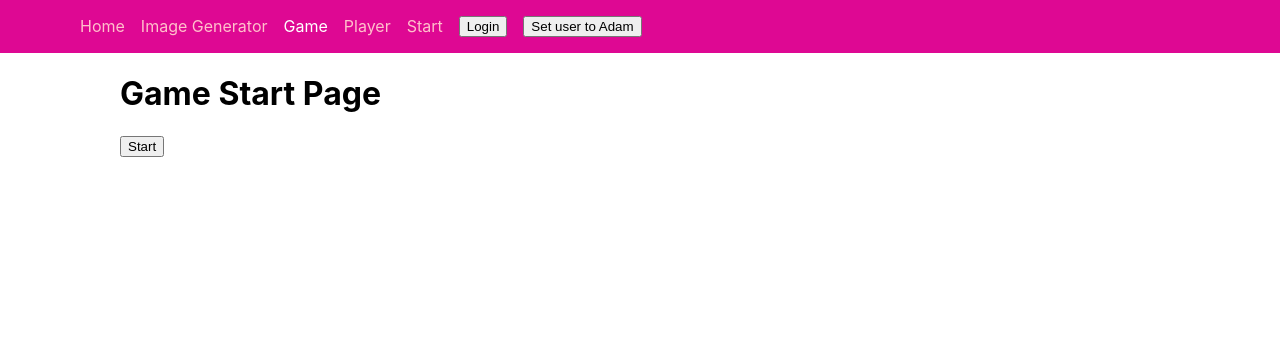
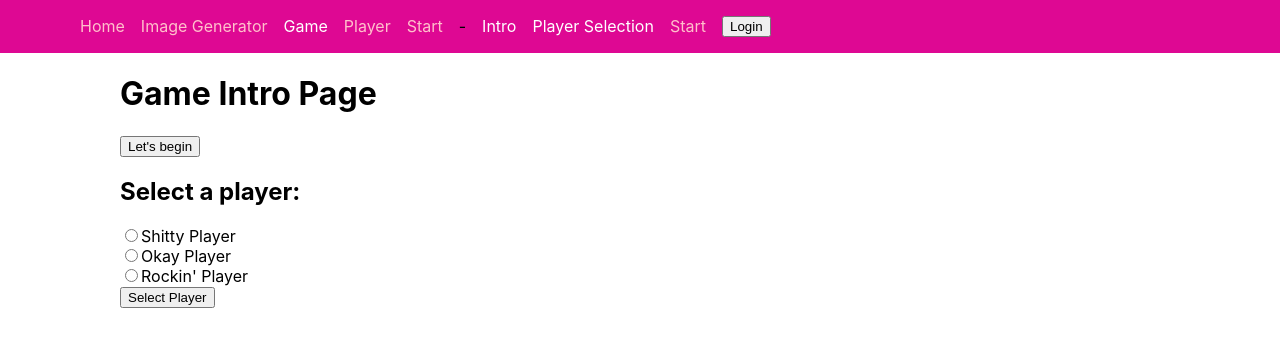
Before and after one commit to jesskreck/reincarnation-game, a React (Create React App) app: page /Game/PlayerSelection in a window 1280 px wide. Shown: the top 346 px of the page. Built offline with nearby package versions, Linux system fonts and the light colour scheme; the HTML template or start-up script is replaced by a standard one.

Commit message:
Fetch corrected, Navbar and Routes organised

```diff
--- a/src/App.js
+++ b/src/App.js
@@ -34,14 +34,15 @@ function App() {
 
           <Route path="ImageGenerator" element={ <ImageGenerator /> } />
 
-
+          {/* why is nested route not working? */}
           <Route path='Game' element={ <GameIntro /> } >
             <Route path='PlayerSelection' element={ < PlayerSelection /> } />
             <Route path='Start' element={ <Game /> } />
           </Route>
 
-            <Route path="PlayerSelection" element={ < PlayerSelection /> } />
-            <Route path="Start" element={ <Game /> } />
+          {/* delete the following when nested is working */}
+            {/* <Route path="PlayerSelection" element={ < PlayerSelection /> } />
+            <Route path="Start" element={ <Game /> } /> */}
 
         </Routes>
 
--- a/src/components/parent/Navbar.jsx
+++ b/src/components/parent/Navbar.jsx
@@ -27,13 +27,14 @@ function Navbar() {
         <NavLink to={"/Start"}>Start</NavLink>
 
         {/* why are the nested routes not working? */}
-        {/* { location.pathname.includes("Game") ?
+        { location.pathname.includes("Game") ?
             <>
               -
+              <NavLink to="/Game">Intro</NavLink>
               <NavLink to="/Game/PlayerSelection">Player Selection</NavLink>
               <NavLink to="/Game/Start">Start</NavLink>
             </>
-          : null} */}
+          : null}
 
 
         <button onClick={() => setShowModal(true)}>Login</button>
@@ -44,11 +45,6 @@ function Navbar() {
         </Modal>
 
 
-
-        <button onClick={() => setUser("Adam")}>Set user to Adam</button>
-        {/* profile page not set up yet */}
-        {/* {user && <NavLink to={"/Profile"}>{user}</NavLink>} */}
-
       </nav>
     </>
   );
--- a/src/index.js
+++ b/src/index.js
@@ -8,11 +8,11 @@ import { BrowserRouter } from 'react-router-dom'
 
 const root = ReactDOM.createRoot(document.getElementById('root'));
 root.render(
-  <React.StrictMode>
+  // <React.StrictMode>
     <BrowserRouter>
       <App />
     </BrowserRouter>
-  </React.StrictMode>
+  // </React.StrictMode>
 );
 
 
--- a/src/pages/GameIntro.jsx
+++ b/src/pages/GameIntro.jsx
@@ -1,16 +1,16 @@
 import React from 'react'
-import { Link } from 'react-router-dom'
-// import Game from "./Game";
+import { Link, Outlet } from 'react-router-dom'
 
 
 export default function GameIntro() {
     return (
       <div className='page container'>
 
-      <h1>Game Start Page</h1>
-      <Link to="/PlayerSelection">
-              <button>Start</button>
-      </Link>
+      <h1>Game Intro Page</h1>
+      <Link to="/Game/PlayerSelection">
+              <button>Let's begin</button>
+        </Link>
+        <Outlet />
       </div>
   )
 }
--- a/src/pages/ImageGenerator.jsx
+++ b/src/pages/ImageGenerator.jsx
@@ -7,7 +7,7 @@ function ImageGenerator() {
   const [prompt, setPrompt] = useState("");
 
   const configuration = new Configuration({
-    apiKey: process.env.REACT_APP_API_KEY,
+    apiKey: process.env.REACT_APP_API_KEY_2,
   });
 
   const openai = new OpenAIApi(configuration);
@@ -16,6 +16,9 @@ function ImageGenerator() {
 
 
   const generateImage = async () => {
+    console.log('process.env.REACT_APP_API_KEY_3 :>> ', process.env.REACT_APP_API_KEY_3);
+    console.log('process.env.REACT_APP_API_KEY :>> ', process.env.REACT_APP_API_KEY);
+
     const res = await openai.createImage({
       prompt: prompt,
       n: 1,
@@ -25,6 +28,7 @@ function ImageGenerator() {
     setResult(res.data.data[0].url);
     console.log('setResult :>> ', setResult);
     console.log('result :>> ', result);
+    console.log('process.env.REACT_APP_API_KEY_3 :>> ', process.env.REACT_APP_API_KEY_3);
   };
 
   return (
--- a/src/pages/PlayerSelection.jsx
+++ b/src/pages/PlayerSelection.jsx
@@ -1,4 +1,6 @@
 import React, { useState } from 'react'
+import { NavLink } from 'react-router-dom'
+
 
 const player1 = {
   name: "Shitty Player",
@@ -76,8 +78,10 @@ export default function PlayerSelection() {
         />
         <label htmlFor="player3">{player3.name}</label>
       </div>
+      <NavLink to="/Game/Start">
+        <button onClick={() => console.log(selectedPlayer)}>Select Player</button>
+      </NavLink>
 
-      <button onClick={() => console.log(selectedPlayer)}>Select Player</button>
     </div>
   );
 }
```
Also changed, not shown: src/styles/navbar.css (line endings or trailing spaces).
